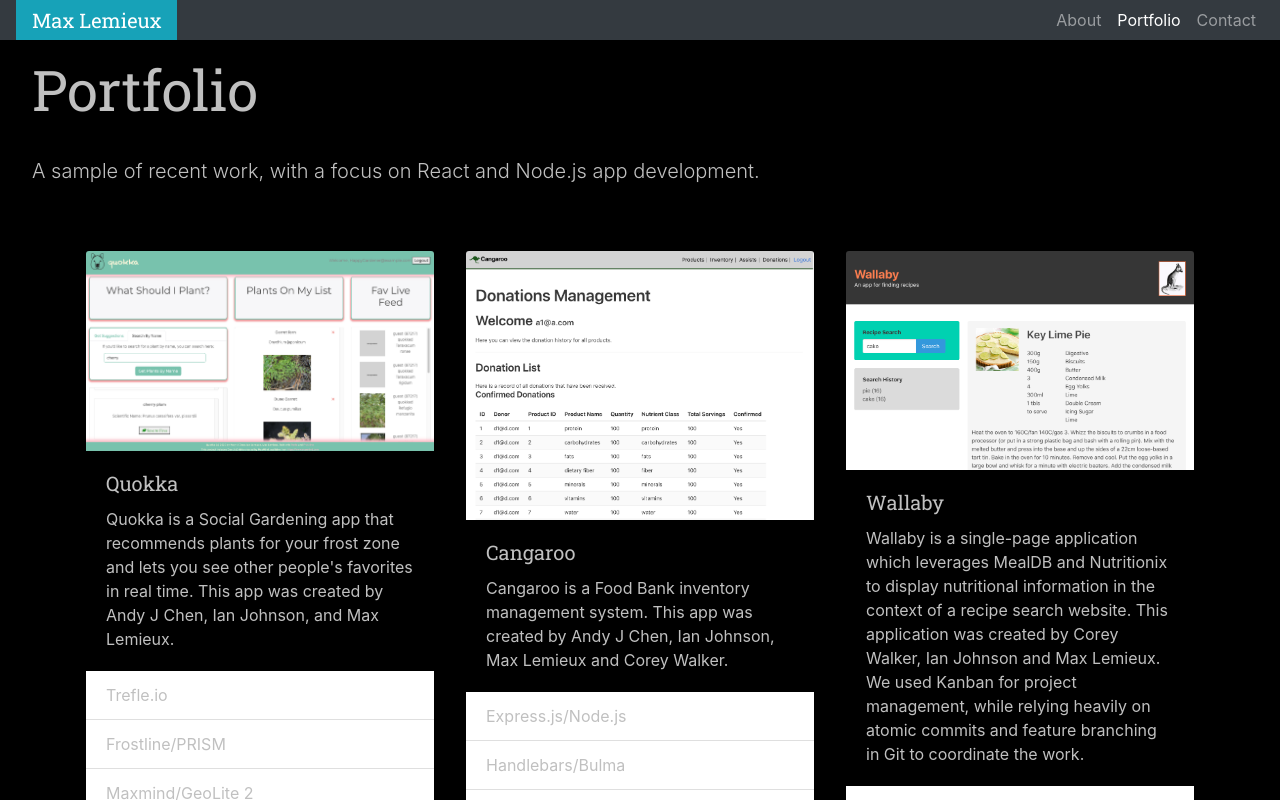
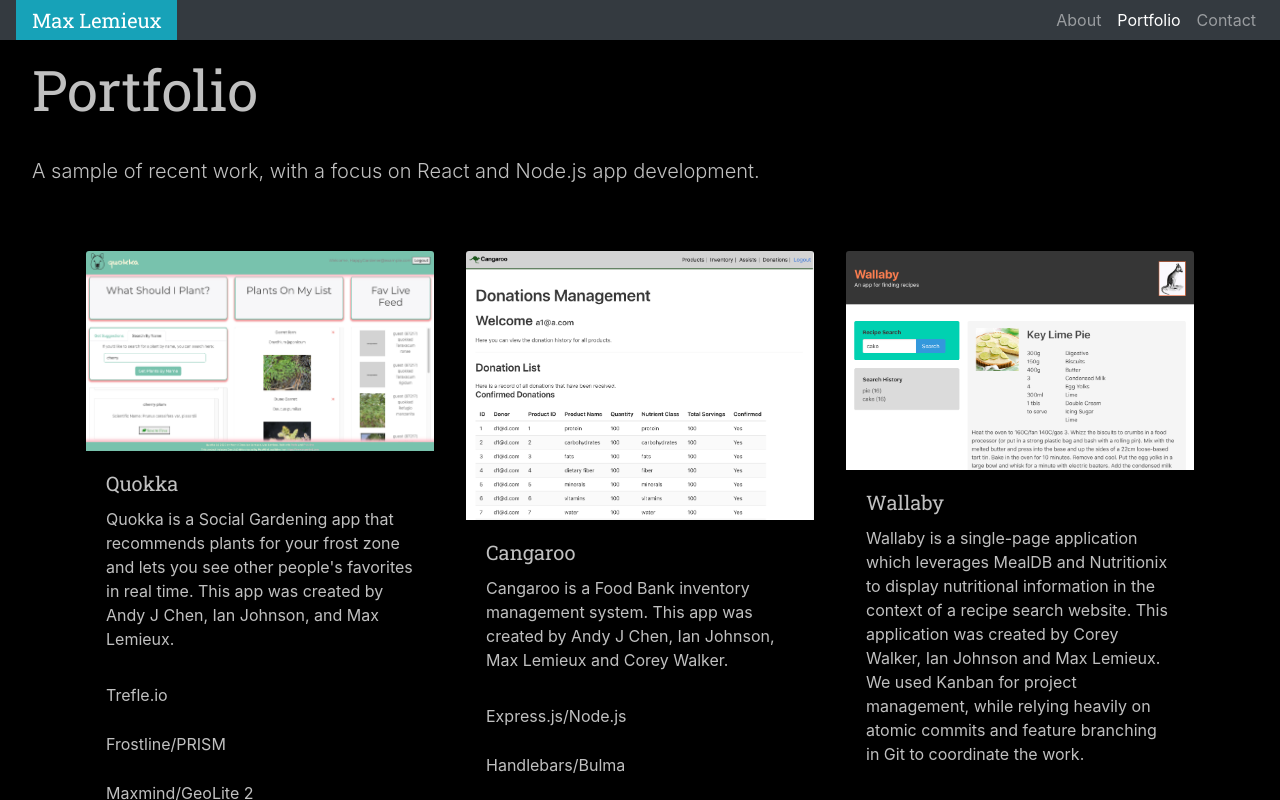
Before and after one commit to maxlemieux/portfolio, a React (Create React App) app: page / in a window 1280 px wide. Both pictures are taken after a click on the item "Portfolio". Shown: the top 800 px of the page. Built offline with nearby package versions, Linux system fonts and the light colour scheme.

Commit message:
restyling

```diff
--- a/public/style.css
+++ b/public/style.css
@@ -36,7 +36,7 @@ footer {
     margin-bottom: 30px;
 }
 
-ul li .list-group-item {
+.list-group-item {
     background-color: black;
     color: silver;
 }
```
